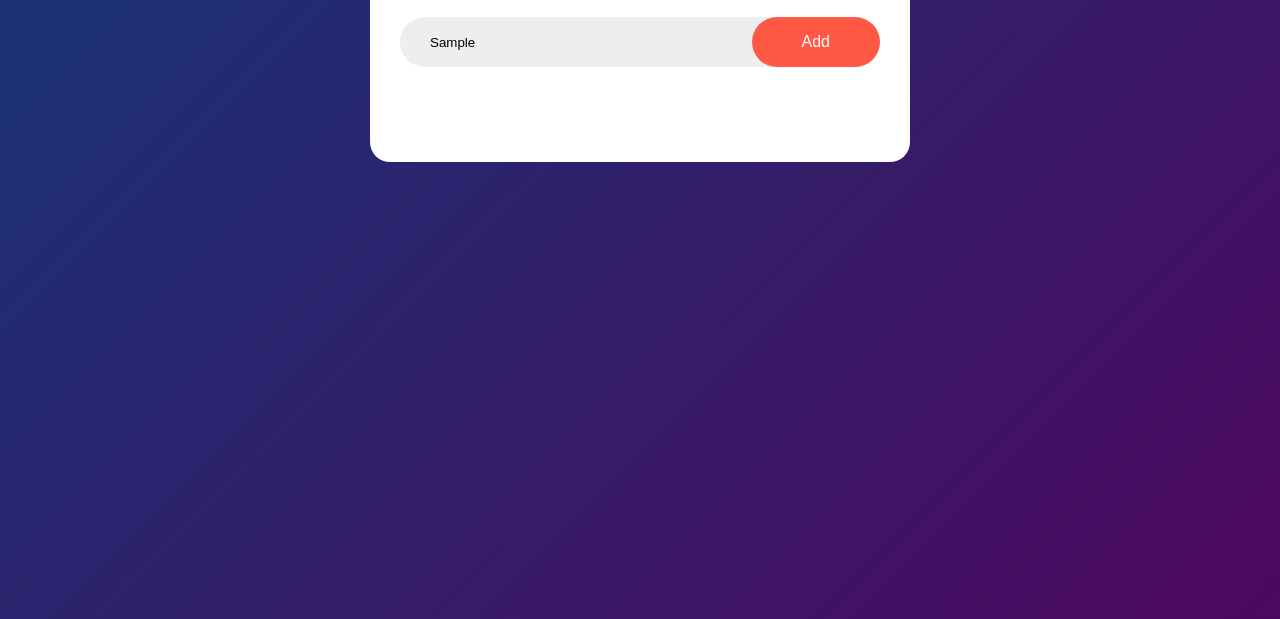
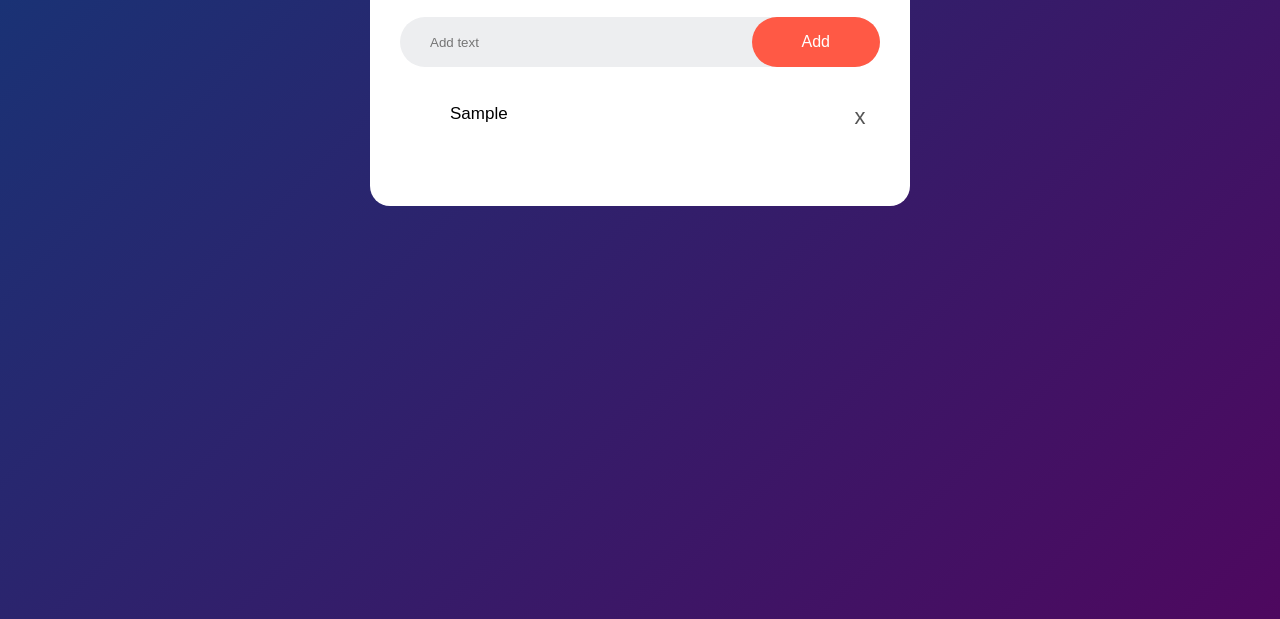
Before and after one commit to ice-bear98/js-toyproject, a plain HTML site: page Todolist/index.html in a window 1280 px wide. Both pictures are taken after typing "Sample" into the empty fields and a click on the button "Add". Shown: the part 181-800 px from the top of the page. Drawn offline with Linux system fonts and the light colour scheme.

Commit message:
todolist 기능구현 완료

```diff
--- a/Todolist/script.js
+++ b/Todolist/script.js
@@ -0,0 +1,39 @@
+const inputBox = document.querySelector("#input-box");
+const listContainer = document.querySelector("#list-container");
+const button = document.querySelector("button");
+
+button.addEventListener("click", addTask);
+
+function addTask() {
+    if (inputBox.value === "") {
+        alert("텍스트를 작성하세요");
+    } else {
+        let li = document.createElement("li");
+        li.innerHTML = inputBox.value;
+        listContainer.appendChild(li);
+        let span = document.createElement("span");
+        span.innerHTML = "x";
+        li.appendChild(span);
+    }
+    inputBox.value = "";
+    saveDate();
+}
+
+listContainer.addEventListener("click", function (e) {
+    if (e.target.tagName === "LI") {
+        e.target.classList.toggle("checked");
+        saveDate();
+    } else if (e.target.tagName === "SPAN") {
+        e.target.parentElement.remove();
+        saveDate();
+    }
+});
+
+function saveDate() {
+    localStorage.setItem("data", listContainer.innerHTML);
+}
+
+function showlist() {
+    listContainer.innerHTML = localStorage.getItem("data");
+}
+showlist();
--- a/Todolist/style.css
+++ b/Todolist/style.css
@@ -86,3 +86,20 @@ ul li.checked {
 ul li.checked::before {
     background-image: url(image/check.png);
 }
+
+ul li span {
+    position: absolute;
+    right: 0;
+    top: 5px;
+    width: 40px;
+    height: 40px;
+    font-size: 22px;
+    color: #555;
+    line-height: 40px;
+    text-align: center;
+    border-radius: 50%;
+}
+
+ul li span:hover {
+    background: #edeef0;
+}
```
